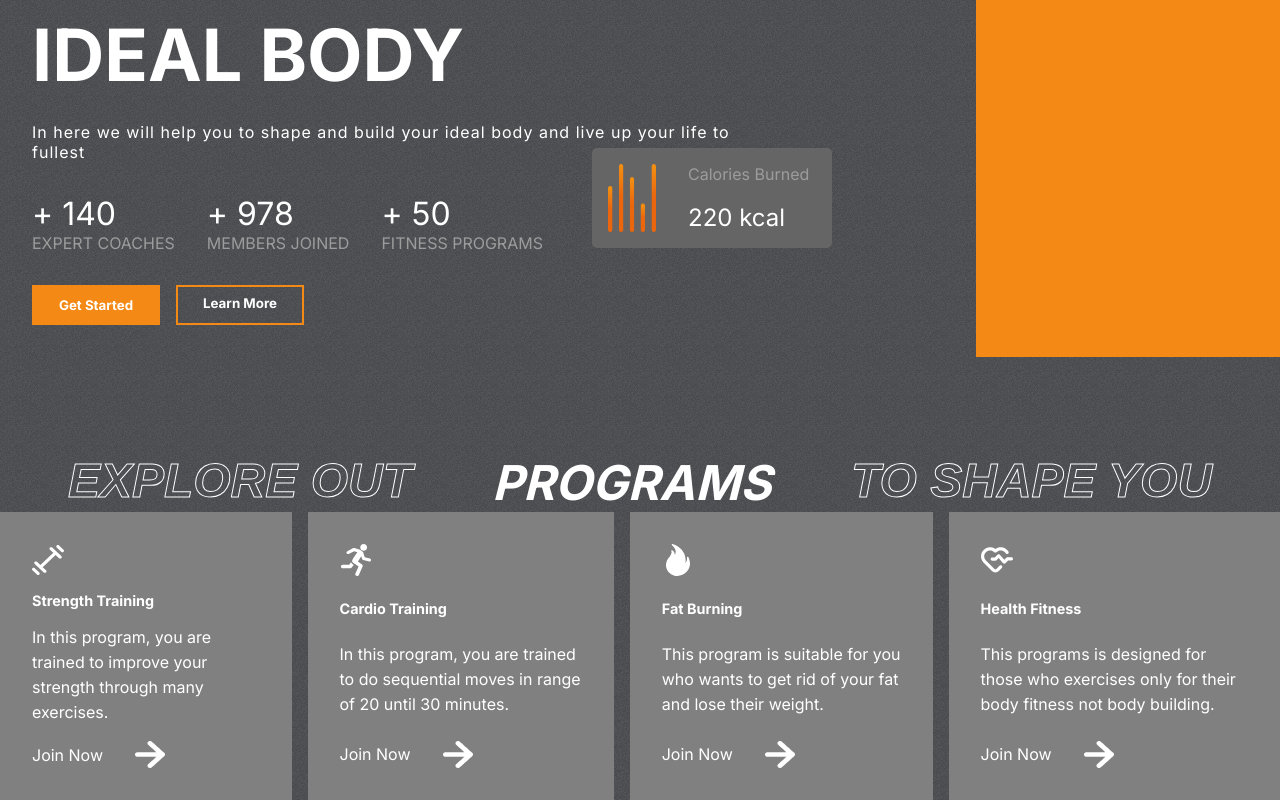
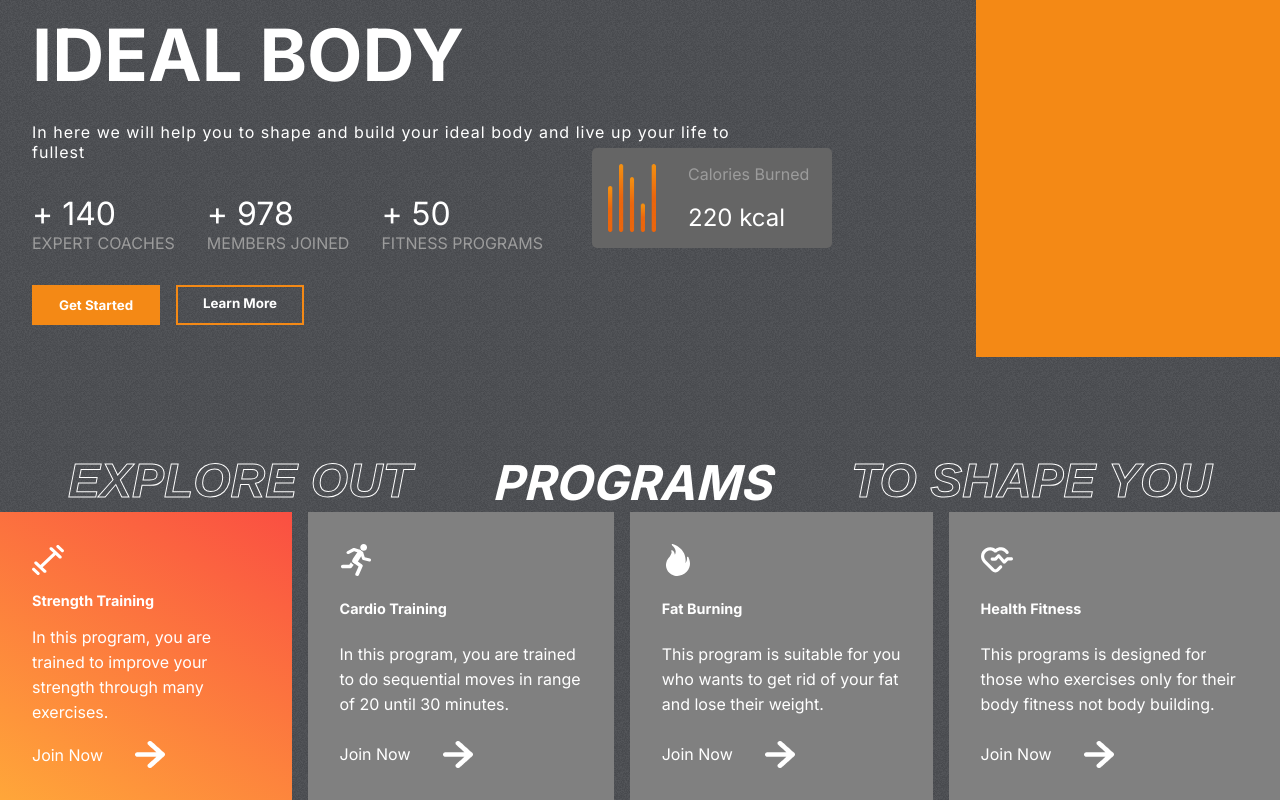
Before and after one commit to okwisfav/gymwebsite, a React (Create React App) app: page / in a window 1280 px wide. In both pictures the pointer is over the element 145 px from the left and 1020 px from the top of the page. Shown: the part 364-1164 px from the top of the page. Built offline with nearby package versions, Linux system fonts and the light colour scheme; the HTML template or start-up script is replaced by a standard one.

Commit message:
program section

```diff
--- a/src/components/Programs/Programs.css
+++ b/src/components/Programs/Programs.css
@@ -48,3 +48,8 @@
     align-items: center;
     gap: 2rem;
 }
+
+.category:hover{
+    background: var(--planCard);
+    cursor: pointer;
+}
```
